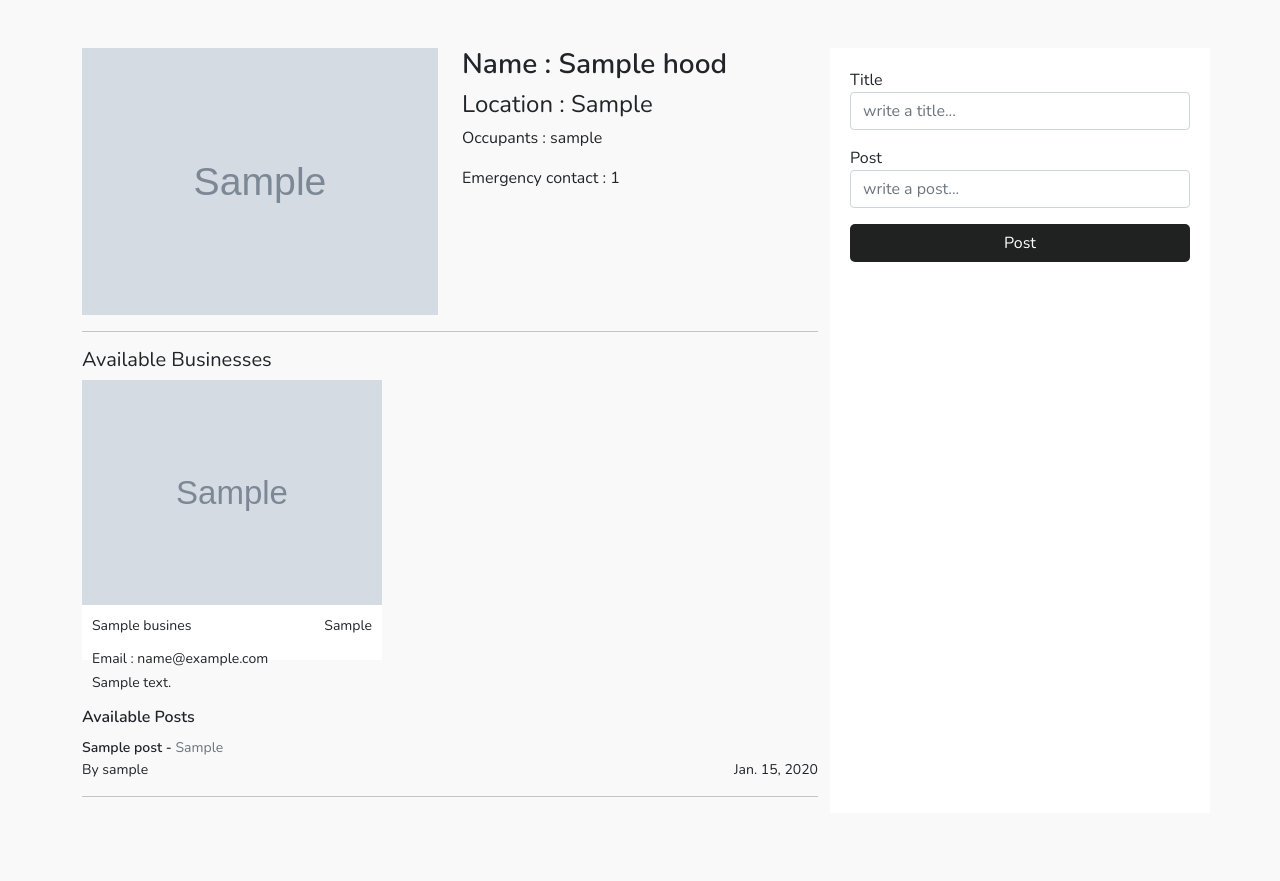
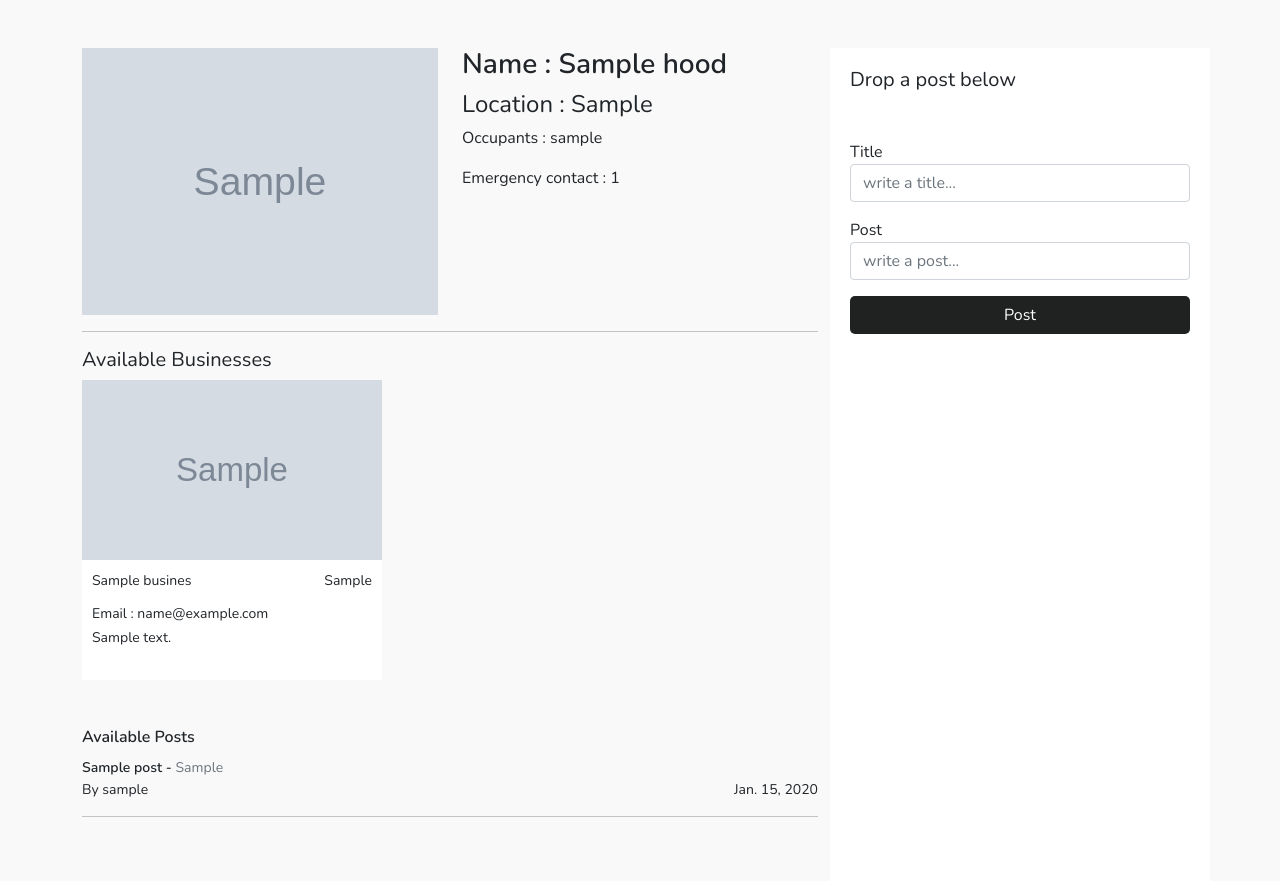
Before and after one commit to Marcos8060/Django-4, a Django app: page /detail/1/ in a window 1280 px wide. Shown: the part 82-963 px from the top of the page. Before the commit the page ends 879 px from the top, so only its background shows below. Run offline with Django 4.2, Linux system fonts and the light colour scheme; a user stored in the database is signed in; tables that the repository leaves empty hold one stand-in row (values such as "Sample post"); grey boxes marked "Sample" are stand-in pictures; some libraries are stand-ins or nearby versions.

Commit message:
made changes in the layout of the homepage

```diff
--- a/resident/static/css/style.css
+++ b/resident/static/css/style.css
@@ -51,9 +51,12 @@ body{
     color: crimson;
     transition: .7s;
 }
+.poster__section > a > img{
+    width: 300px;
+}
 .poster__section{
-    display: flex;
-
+    background: white;
+    width: 300px;
     overflow-y: hidden;
     overflow-x: scroll;
 }
@@ -61,15 +64,12 @@ body{
     display: none;
 }
 /* posts section */
-.poster__img{
+/* .poster__img{
     max-height: 250px;
     margin: 3px;
     border-radius: 6px;
     transition: transform 450ms;
-}
-.poster__img:hover{
-    transform: scale(1.08);
-}
+} */
 /* register page */
 .form__container{
     width: 50%;
@@ -95,14 +95,14 @@ body{
     height: 38px;
     border-radius: 5px;
 }
-
 .biz__img{
     width: 300px;
+    height: 180px;
 }
 .img__box{
     background: white;
     width: 300px;
-    height: 280px;
+    height: 300px;
 }
 /* footer */
 footer{
--- a/resident/templates/hood_detail.html
+++ b/resident/templates/hood_detail.html
@@ -48,7 +48,7 @@
           </nav>
           <div class="mt-5">
               <div class="row">
-                  <div class="col-md-8">
+                  <div class="col-md-8 mb-5">
                     <div class="row">
                       <div class="col-md-6">
                           <img class="img-fluid detail__img" src="{{ hood.image.url }}" alt="">
@@ -88,13 +88,14 @@
                      <hr>
                     {% endfor %}
                   </div>
-                  <div class="col-md-4" style="background: white;padding: 20px;">
+                  <div class="col-md-4 post__img" style="background: white;padding: 20px;">
+                    <h5 class="mb-5">Drop a post below</h5>
                      <form action="{% url 'submit_post' hood.id %}" method="POST">
                        {% csrf_token %}
                        <label for="title">Title</label>
-                       <input name="title" type="text" class="form-control" placeholder="write a title...">
+                       <input style="box-shadow: none;" name="title" type="text" class="form-control" placeholder="write a title...">
                        <label class="mt-3" for="post">Post</label>
-                       <input name="post" type="text" class="form-control" placeholder="write a post...">
+                       <input style="box-shadow: none;" name="post" type="text" class="form-control" placeholder="write a post...">
                        <button type="submit" style="background:#202121" class="btn1 mt-3">Post</button>
                      </form>
                   </div>
--- a/resident/templates/login.html
+++ b/resident/templates/login.html
@@ -13,6 +13,9 @@
 <body>
     <div class="container">
         <div class="form__container">
+            {% for message in messages %}
+             <p style="color: crimson;">{{ message }}</p>
+            {% endfor %}
             <form action="{% url 'login' %}" method="POST">
                 {% csrf_token %}
                 <label class="form-label" for="username">Username :</label>
--- a/resident/views.py
+++ b/resident/views.py
@@ -98,4 +98,4 @@ def submit_post(request,hood_id):
 
         posts = Post(user=user,hood_id = hood_id,title = title,post = post)
         posts.save()
-        return redirect(request.META.get('HTTP_REFERER'))
+        return redirect(request.META.get('HTTP_REFERER'),'Congratulations,Your post is submitted successfully!')
```
Also changed, not shown: resident/templates/index.html (+9 -2 lines), media/business/maasai.jpg (added), media/profile/black_mGWlZNB.png (added), media/profile/port-min.jpeg (added).
